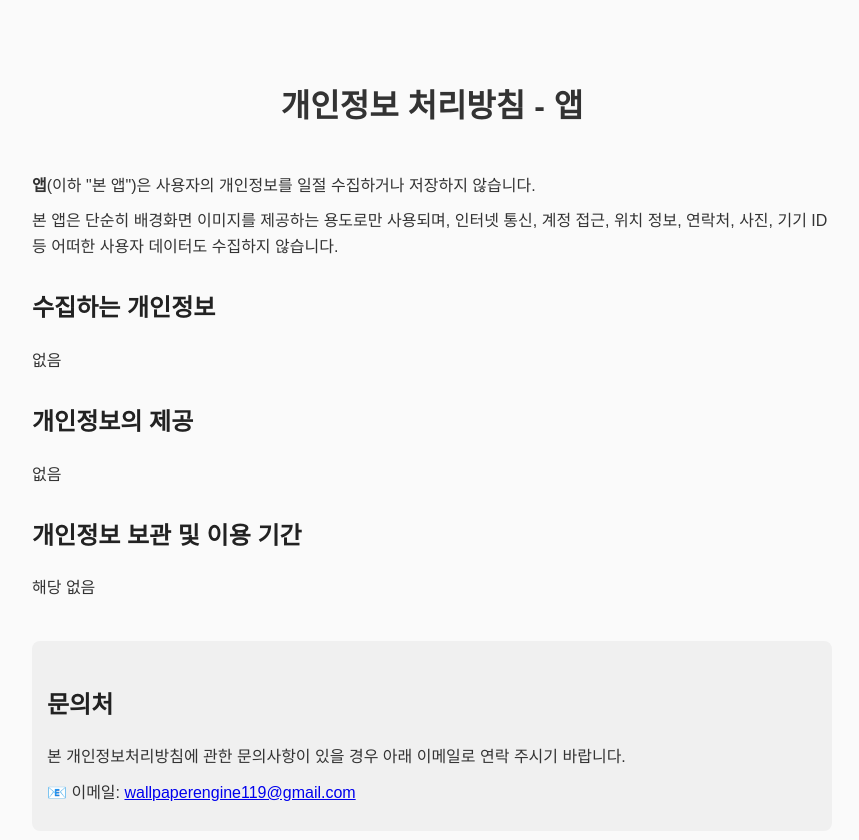
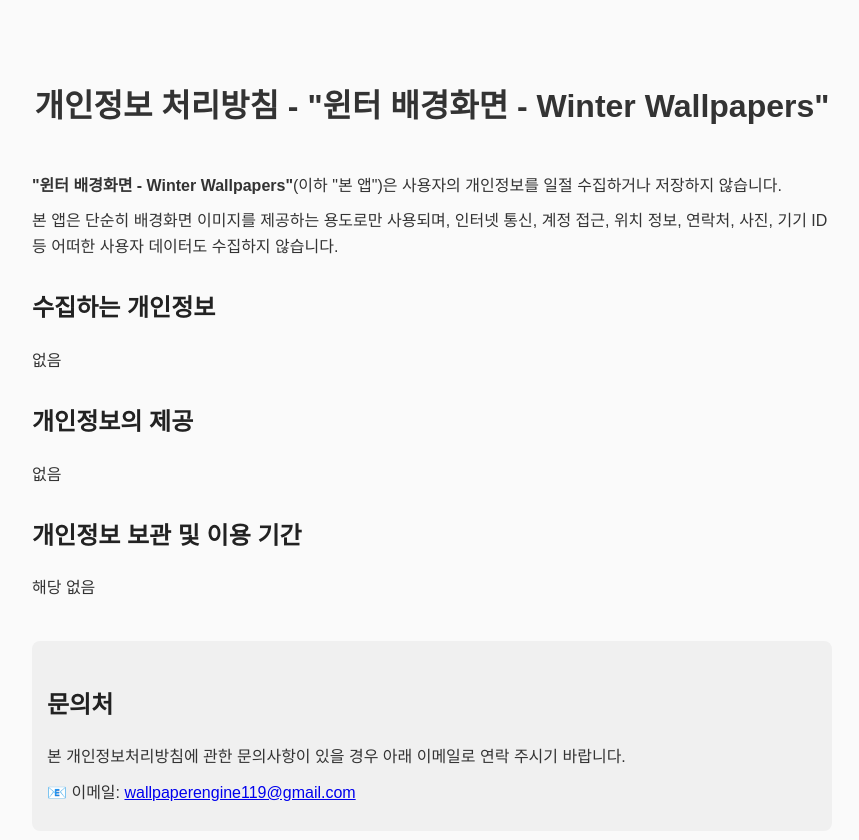
Before and after one commit to chillenglish0/privacy_policy_winter_wallpapers, a plain HTML site: page index.html in a window 1280 px wide. Shown: the whole page, without its empty margins (208-1067 px from the left). Drawn offline with Linux system fonts and the light colour scheme.

Commit message:
Update index.html

```diff
--- a/index.html
+++ b/index.html
@@ -2,7 +2,7 @@
 <html lang="ko">
 <head>
   <meta charset="UTF-8">
-  <title>개인정보 처리방침 - 앱</title>
+  <title>개인정보 처리방침 - "윈터 배경화면 - Winter Wallpapers"</title>
   <style>
     body {
       font-family: Arial, Helvetica, sans-serif;
@@ -33,9 +33,9 @@
   </style>
 </head>
 <body>
-  <h1>개인정보 처리방침 - 앱</h1>
+  <h1>개인정보 처리방침 - "윈터 배경화면 - Winter Wallpapers"</h1>
 
-  <p><strong>앱</strong>(이하 "본 앱")은 사용자의 개인정보를 일절 수집하거나 저장하지 않습니다.</p>
+  <p><strong>"윈터 배경화면 - Winter Wallpapers"</strong>(이하 "본 앱")은 사용자의 개인정보를 일절 수집하거나 저장하지 않습니다.</p>
   <p>본 앱은 단순히 배경화면 이미지를 제공하는 용도로만 사용되며, 인터넷 통신, 계정 접근, 위치 정보, 연락처, 사진, 기기 ID 등 어떠한 사용자 데이터도 수집하지 않습니다.</p>
 
   <h2>수집하는 개인정보</h2>
```
